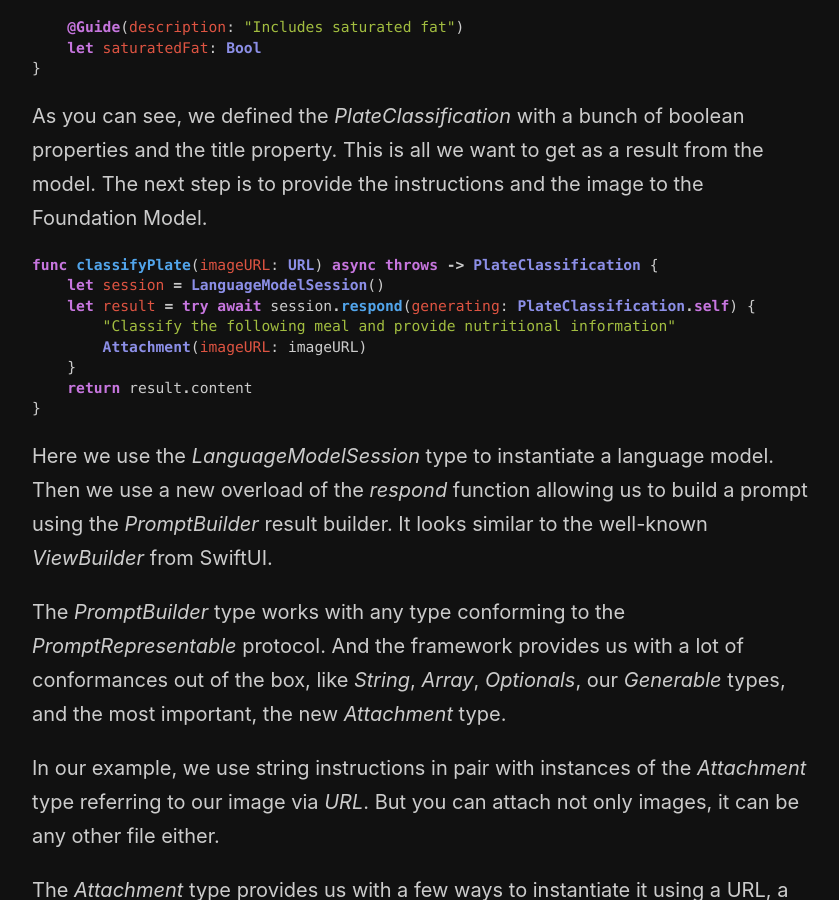
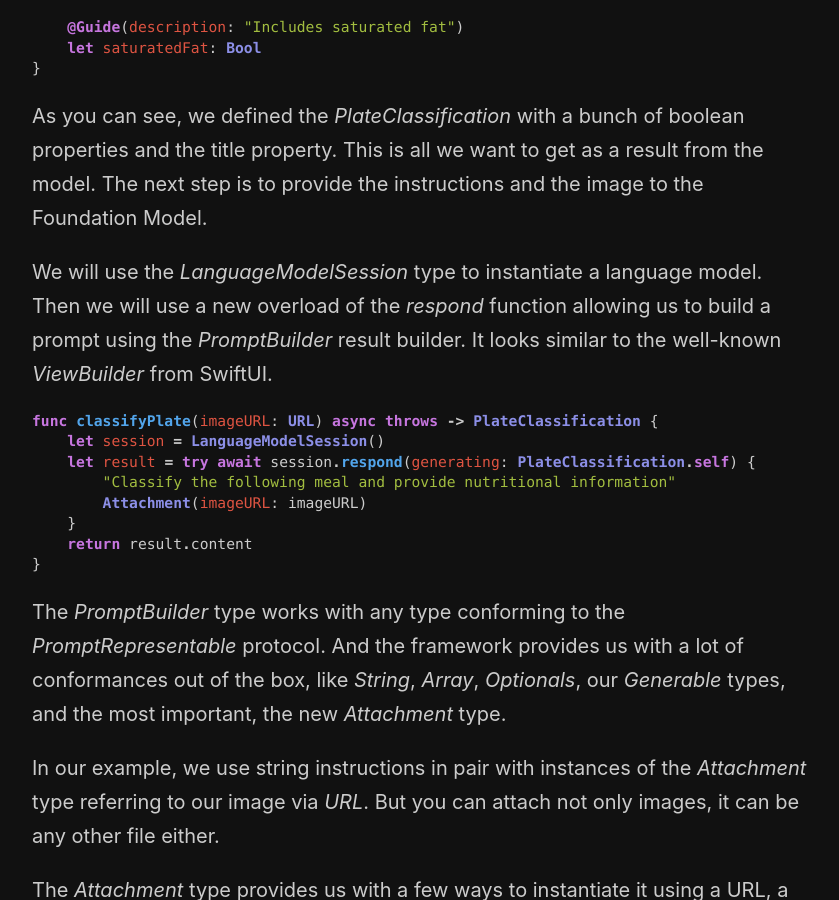
Before and after one commit to mecid/mecid.github.io, a Jekyll site: the page built from _posts/2026-09-01-building-ai-features-using-foundation-models-multimodal-input.md, in a window 1280 px wide and 900 px high, scrolled down 1004 px. Shown: the whole window, without its empty margins (218-1057 px from the left). Built offline with Jekyll 4.4.1, drawn with Linux system fonts in a browser that asks for light colours; some of the changed lines change nothing that is shown.

Commit message:
multimodal post formatted

````diff
--- a/_posts/2026-09-01-building-ai-features-using-foundation-models-multimodal-input.md
+++ b/_posts/2026-09-01-building-ai-features-using-foundation-models-multimodal-input.md
@@ -32,6 +32,8 @@ import FoundationModels
 
 As you can see, we defined the *PlateClassification* with a bunch of boolean properties and the title property. This is all we want to get as a result from the model. The next step is to provide the instructions and the image to the Foundation Model.
 
+We will use the *LanguageModelSession* type to instantiate a language model. Then we will use a new overload of the *respond* function allowing us to build a prompt using the *PromptBuilder* result builder. It looks similar to the well-known *ViewBuilder* from SwiftUI.
+
 ```swift
 func classifyPlate(imageURL: URL) async throws -> PlateClassification {
     let session = LanguageModelSession()
@@ -43,8 +45,6 @@ func classifyPlate(imageURL: URL) async throws -> PlateClassification {
 }
 ```
 
-Here we use the *LanguageModelSession* type to instantiate a language model. Then we use a new overload of the *respond* function allowing us to build a prompt using the *PromptBuilder* result builder. It looks similar to the well-known *ViewBuilder* from SwiftUI.
-
 The *PromptBuilder* type works with any type conforming to the *PromptRepresentable* protocol. And the framework provides us with a lot of conformances out of the box, like *String*, *Array*, *Optionals*, our *Generable* types, and the most important, the new *Attachment* type.
 
 In our example, we use string instructions in pair with instances of the *Attachment* type referring to our image via *URL*. But you can attach not only images, it can be any other file either.
````
